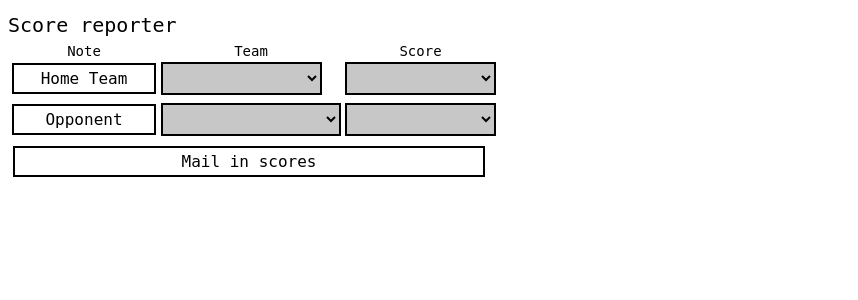
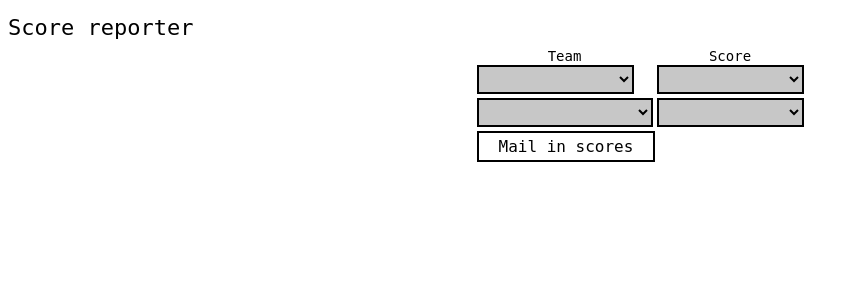
Before and after one commit to Spurty007/reported, a PHP site: page / in a window 1280 px wide. Shown: the top 300 px of the page, without its empty margins (0-858 px from the left). Run offline with PHP 8.4, Linux system fonts and the light colour scheme.

Commit message:
Maximize space for user to select

```diff
--- a/www/css/style.css
+++ b/www/css/style.css
@@ -1,7 +1,8 @@
-.HT    { font-family: monospace;background-color: white;color: black;border: 2px solid #000000;padding: 4px 20px;text-align: center;text-decoration: none;display: inline-block;font-size: 16px;margin: 4px 2px;width: 100px;  }
-.OT    { font-family: monospace;background-color: white;color: black;border: 2px solid #000000;padding: 4px 20px;text-align: center;text-decoration: none;display: inline-block;font-size: 16px;margin: 4px 2px;width: 100px;  }
-button { font-family: monospace;background-color: white;color: black;border: 2px solid #000000;padding: 4px 20px;text-align: center;text-decoration: none;display: inline-block;font-size: 16px;margin: 4px 2px;cursor: pointer;width: 472px;  }
-h1     { font-family: monospace; font-size: 20px;text-align: center;text-decoration: none;display: inline-block; font-style: normal;	font-variant: normal;	font-weight: 500; line-height: 9.2px;  }
-h3     { font-family: monospace; font-size: 14px;text-align: center;text-decoration: none;display: inline-block; font-style: normal;	font-variant: normal;	font-weight: 500; line-height: 9.2px;  }
-select { font-family: monospace;background-color: rgb(199, 199, 199);color: black;border: 2px solid #000000;padding: 4px 20px;display: inline-block;font-size: 16px;}
-th     { font-family: monospace; font-size: 14px;	font-style: normal;	font-variant: normal;	font-weight: 500; line-height: 9.2px;  }
+button  { font-family: monospace; font-size: 16px; text-align: center; text-decoration: none; padding: 4px 20px; display: inline-block; background-color: white;color: black; border: 2px solid #000000; cursor: pointer;}
+h1      { font-family: monospace; font-size: 22px; font-style: normal; font-variant: normal;	font-weight: 500; text-align: center; text-decoration: none; display: inline-block;  line-height: 9.2px;  }
+h3      { font-family: monospace; font-size: 14px; font-style: normal; font-variant: normal;	font-weight: 500; text-align: center; text-decoration: none; display: inline-block;  line-height: 9.2px;  }
+th      { font-family: monospace; font-size: 14px; font-style: normal; font-variant: normal;	font-weight: 500; line-height: 9.2px;  }
+select  { font-family: monospace; font-size: 16px; background-color: rgb(199, 199, 199); color: black;border: 2px solid #000000; padding: 2px 18px; display: inline-block;}
+table   { margin-left: auto; margin-right: auto; max-width:100%;height:auto;}
+p       { text-align:"right"; }
+@-ms-viewport{ width: device-width;  }
--- a/www/index.html
+++ b/www/index.html
@@ -2,29 +2,27 @@
 <html>
 <head>
     <meta name="Soccer Score reporter">
-<meta content="user-scalable=no, width=device-width" name="viewport">
-<script src="https://code.jquery.com/jquery-latest.js" type="text/javascript"> </script>
-<script src="js/data.js"></script>
+    <meta name="description" content="Score reporter">
+    <meta name="keywords" content="Score reporter">
+    <meta name="author" content="Adrian Lewis">
+    <meta name="viewport" content="width=device-width, initial-scale=1.0">
+    <script src="https://code.jquery.com/jquery-latest.js" type="text/javascript"></script>
+    <script src="js/data.js" type="text/javascript"></script>
     <link rel="stylesheet" href="css/style.css">
-<meta charset='UTF-8'>
     <title>SSRT - Soccer Score Reporter Tool</title>
 </head>
 <body onload="Data()">
 <div id="Refactor"></div>
-
-<div id="lhs" style="float:left;">
-<div style="overflow-x: auto;">
-    <form name="ssrt" >
+<form name="ssrt">
 <table>
-    <h1>Score reporter</h1>
-    <tr><th>Note</th><th>Team</th><th>Score</th></tr>
-    <tr><td class="HT">Home Team</td><td><select id="T2"><option>Team</option></select></td><td><select id="S2"><option>Score</option></select></tr>
-    <tr><td class="OT">Opponent</td><td><select id="T1"><option>Town</option></select></td><td><select id="S1"><option>Score</option></select></tr>
-    <tr><td colspan="3"><button type = "button" onclick="Validate()">Mail in scores</button></td></tr>
+    <tr><h1>Score reporter</h1></tr>
+    <tr><th>Team</th><th>Score</th></tr>
+    <tr><td><select id="T1"><option>Team</option></select></td><td><select id="S1"><option>Score</option></select></tr>
+    <tr><td><select id="T2"><option>Town</option></select></td><td><select id="S2"><option>Score</option></select></tr>
+    <tr><td colspan="2"><button type = "button" onclick="Validate()">Mail in scores</button></td></tr>
 </table>
 </form>
 <p id="posted"></p>
-</div></div>
 </body>
 </html>
 <!--
--- a/www/js/data.js
+++ b/www/js/data.js
@@ -1,27 +1,33 @@
 function Data() {
     let update="";
-    let jdata = [['Town','#T1'],['Team','#T2'],['Score','#S1'],['Score','#S2']];
+    let jdata = [['Team','#T1'],['Town','#T2'],['Score','#S1'],['Score','#S2']];
     jdata.forEach((jdata) => {
-        let chunk='<script>$(function() {var $dropdown = $(this); $.getJSON("data/'+jdata[0]+'.json", function(data) {var key = \''+jdata[0]+'\'; var vals = []; vals = data.'+jdata[0]+'.split(","); var $'+jdata[0]+' = $("'+jdata[1]+'");$'+jdata[0]+'.empty();$.each(vals, function(index, value) {$'+jdata[0]+'.append("<option>" + value + "<\/option>");});});})</script>';
+        let chunk='<script>$(function() {var $dropdown = $(this); $.getJSON("data/' +
+            jdata[0] + '.json", function(data) {var key = \'' +
+            jdata[0] + '\'; var vals = []; vals = data.' +
+            jdata[0] + '.split(","); var $' +
+            jdata[0] + ' = $("' + jdata[1] + '");$' +
+            jdata[0] + '.empty();$.each(vals, function(index, value) {$' +
+            jdata[0] + '.append("<option>" + value + "<\/option>");});});})</script>';
         update=update+chunk;
     });
     $("#Refactor").replaceWith(update);
 }
 
 function Validate() {
-    if (document.forms["ssrt"]["T1"].value == "") { alert("Town name must be filled out"); return false; }
-    if (document.forms["ssrt"]["T2"].value == "") { alert("Team name must be filled out"); return false; }
-    if (document.forms["ssrt"]["S1"].value == "") { alert("Score for Opponent not selected"); return false; }
-    if (document.forms["ssrt"]["S2"].value == "") { alert("Score for Town not selected"); return false; }
+    if (document.forms["ssrt"]["T1"].value == "") { alert("Team name must be filled out"); return false; }
+    if (document.forms["ssrt"]["T2"].value == "") { alert("Town name must be filled out"); return false; }
+    if (document.forms["ssrt"]["S1"].value == "") { alert("Score for Town not selected"); return false; }
+    if (document.forms["ssrt"]["S2"].value == "") { alert("Score for Opponent not selected"); return false; }
     var t1=document.forms["ssrt"]["T1"].value;
     var t2=document.forms["ssrt"]["T2"].value;
     var s1=document.forms["ssrt"]["S1"].value;
     var s2=document.forms["ssrt"]["S2"].value;
     var obj={};
-    obj["Subject"] = t2 + " vs " + t1;
-    obj["Report"] = t2 + ":" + s2 + "\n" + t1 + ":"+  s1;
+    obj["Subject"] = t1 + " vs " + t2;
+    obj["Report"] = t1 + ":" + s1 + "\n" + t2 + ":"+  s2;
     document.getElementById("posted").innerHTML = "<pre>Report:\n" +
-        t2 + ":" + s2 + " vs " + t1 + ":" +  s1 +
+        t1 + ":" + s1 + " vs " + t2 + ":" +  s2 +
         "\nwas successfully mailed\nThank you!</pre>";
     SendToStatistician(obj);
 }
```
Lines whose indentation alone changed are shown as unchanged.
